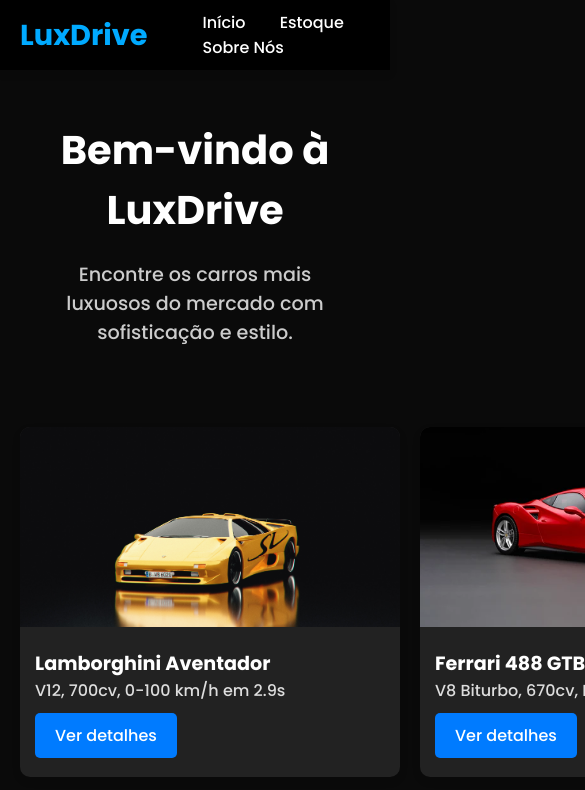
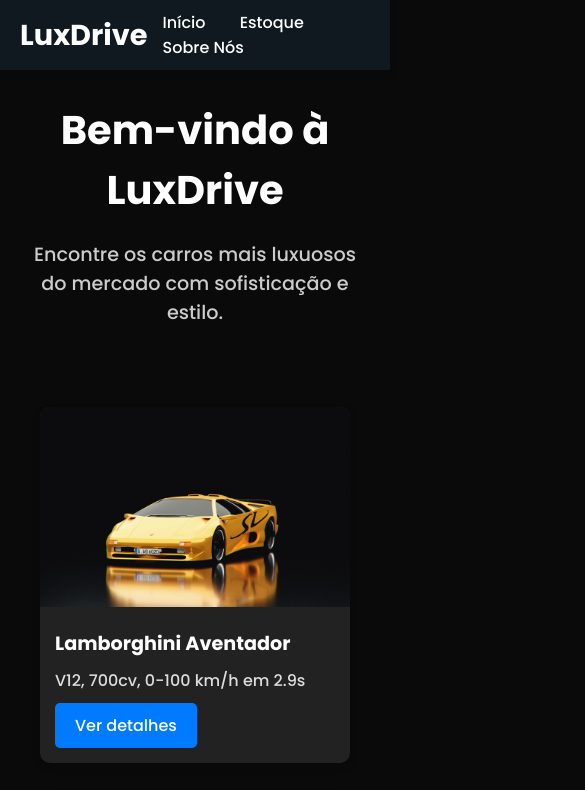
Before and after one commit to Victor-Queiroz-Mendes/LuxuryCar, a plain HTML site: page index.html in a window 390 px wide. Shown: the top 790 px of the page, 585 px wide, since content can reach past the window. Drawn offline with Linux system fonts and the light colour scheme; files whose address does not match are found by name.

Commit message:
atualizando

```diff
--- a/index.html
+++ b/index.html
@@ -90,26 +90,32 @@
     body {
         background-color: #0a0a0a;
         color: #fff;
+        padding-top: 60px; /* Ajuste para a topbar fixa */
     }
 
     header {
+        position: fixed;
+        top: 0;
+        left: 0;
+        width: 100%;
         background-color: #101820;
-        padding: 20px 40px;
+        color: #fff;
+        padding: 10px 20px;
+        z-index: 1000;
         display: flex;
         justify-content: space-between;
         align-items: center;
-        box-shadow: 0 2px 10px rgba(0, 0, 0, 0.5);
+        box-shadow: 0 4px 8px rgba(0, 0, 0, 0.1);
     }
 
     header h1 {
-        color: #00aaff;
-        font-size: 2rem;
+        font-size: 1.8em;
     }
 
     nav a {
-        color: white;
-        margin-left: 20px;
+        color: #fff;
         text-decoration: none;
+        margin: 0 15px;
         font-weight: 500;
         transition: color 0.3s;
     }
@@ -119,8 +125,8 @@
     }
 
     .hero {
-        padding: 60px 40px;
         text-align: center;
+        padding: 40px 20px;
     }
 
     .hero h2 {
@@ -135,78 +141,17 @@
 
     .car-grid {
         display: grid;
-        grid-template-columns: repeat(auto-fit, minmax(280px, 1fr));
-        gap: 30px;
+        grid-template-columns: repeat(3, 1fr); /* Limita 3 cards por fileira */
+        gap: 30px; /* Espaçamento entre os cards */
         padding: 40px;
     }
 
     .card {
-        background-color: #111;
-        border-radius: 12px;
-        overflow: hidden;
-        transition: transform 0.3s, box-shadow 0.3s;
-        cursor: pointer;
-    }
-
-    .card:hover {
-        transform: translateY(-10px);
-        box-shadow: 0 10px 20px rgba(0, 170, 255, 0.3);
-    }
-
-    .card img {
-        width: 100%;
-        height: 180px;
-        object-fit: cover;
-    }
-
-    .card-body {
-        padding: 20px;
-    }
-
-    .card-body h3 {
-        color: #00aaff;
-        margin-bottom: 10px;
-    }
-
-    .card-body p {
-        color: #ccc;
-        font-size: 0.95rem;
-    }
-
-    .btn {
-        margin-top: 15px;
-        display: inline-block;
-        padding: 10px 20px;
-        background-color: #00aaff;
-        color: #fff;
-        border: none;
-        border-radius: 8px;
-        text-decoration: none;
-        transition: background-color 0.3s;
-    }
-
-    .btn:hover {
-        background-color: #008fcc;
-    }
-
-    /* Adicionando o estilo para o grid de carros */
-    .car-grid {
-        display: grid;
-        grid-template-columns: repeat(3, 1fr);
-        gap: 20px; /* Aumentando o espaçamento entre os cards */
-        padding: 20px;
-    }
-
-    /* Estilo do card */
-    .card {
-        background-color: #222; /* Cor de fundo do card */
+        background-color: #222;
         border-radius: 10px;
         overflow: hidden;
         box-shadow: 0 4px 8px rgba(0, 0, 0, 0.1);
         transition: transform 0.3s ease;
-        height: 350px; /* Altura fixa para os cards */
-        width: 380px; /* Largura ajustada dos cards */
-        margin: 0 auto; /* Centralizando os cards */
     }
 
     .card:hover {
@@ -215,24 +160,23 @@
 
     .card img {
         width: 100%;
-        height: 200px; /* Altura das imagens */
-        object-fit: cover; /* Fazendo a imagem cobrir a área do container */
+        height: 200px;
+        object-fit: cover;
     }
 
     .card-body {
         padding: 15px;
-        height: 150px; /* Tamanho fixo da área de descrição */
     }
 
     .card-body h3 {
-        margin: 0;
         font-size: 1.2em;
-        color: #fff; /* Cor do título */
+        color: #fff;
+        margin-bottom: 10px;
     }
 
     .card-body p {
         font-size: 1em;
-        color: #ddd; /* Cor do texto */
+        color: #ddd;
     }
 
     .btn {
@@ -250,13 +194,12 @@
         background-color: #0056b3;
     }
 
-    /* Estilo do rodapé */
     footer {
-        background-color: #222; /* Cor de fundo do rodapé */
-        color: #fff; /* Cor do texto */
+        background-color: #222;
+        color: #fff;
         text-align: center;
         padding: 20px 0;
-        margin-top: 40px; /* Espaço acima do rodapé */
+        margin-top: 40px;
     }
 
     footer nav a {
@@ -266,47 +209,20 @@
     }
 
     footer nav a:hover {
-        color: #007bff; /* Cor do link quando hover */
-    }
-
-    /* Estilo da topbar fixa */
-    header {
-        position: fixed;
-        top: 0;
-        left: 0;
-        width: 100%;
-        background-color: #000; /* Cor de fundo da topbar */
-        color: #fff;
-        padding: 10px 0;
-        z-index: 1000; /* Garante que fique sobre outros elementos */
-        box-shadow: 0 4px 8px rgba(0, 0, 0, 0.1); /* Sombra para destacar a topbar */
-    }
-
-    header h1 {
-        margin-left: 20px;
-        font-size: 1.8em;
-        display: inline-block;
-    }
-
-    nav {
-        display: inline-block;
-        margin-left: 40px;
-    }
-
-    nav a {
-        color: #fff;
-        text-decoration: none;
-        margin: 0 15px;
-        font-weight: 500;
-    }
-
-    nav a:hover {
         color: #007bff;
     }
 
-    /* Adicionando um padding superior para o conteúdo não ficar atrás da topbar */
-    body {
-        padding-top: 60px; /* Ajuste de acordo com a altura da sua topbar */
+    /* Responsividade */
+    @media (max-width: 768px) {
+        .car-grid {
+            grid-template-columns: repeat(2, 1fr); /* 2 cards por fileira em telas menores */
+        }
+    }
+
+    @media (max-width: 480px) {
+        .car-grid {
+            grid-template-columns: 1fr; /* 1 card por fileira em telas muito pequenas */
+        }
     }
 
   </style>
```
